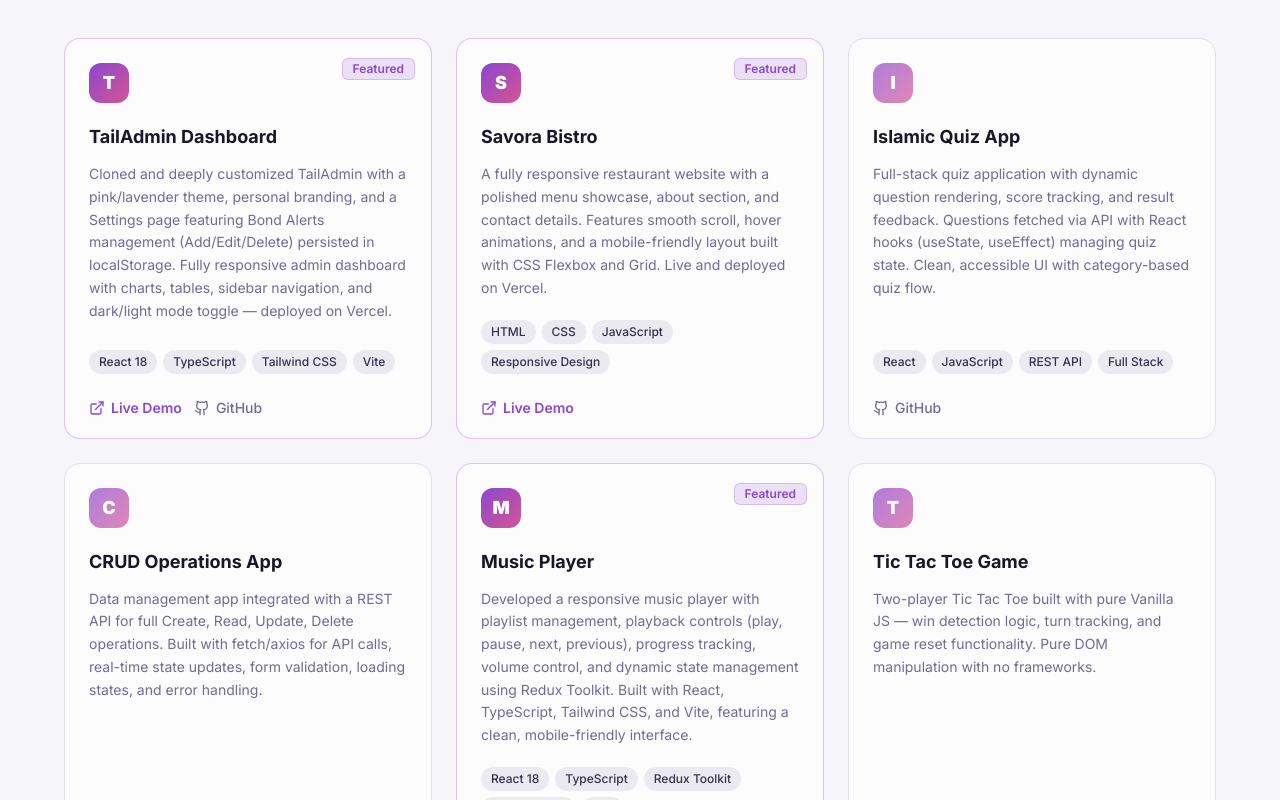
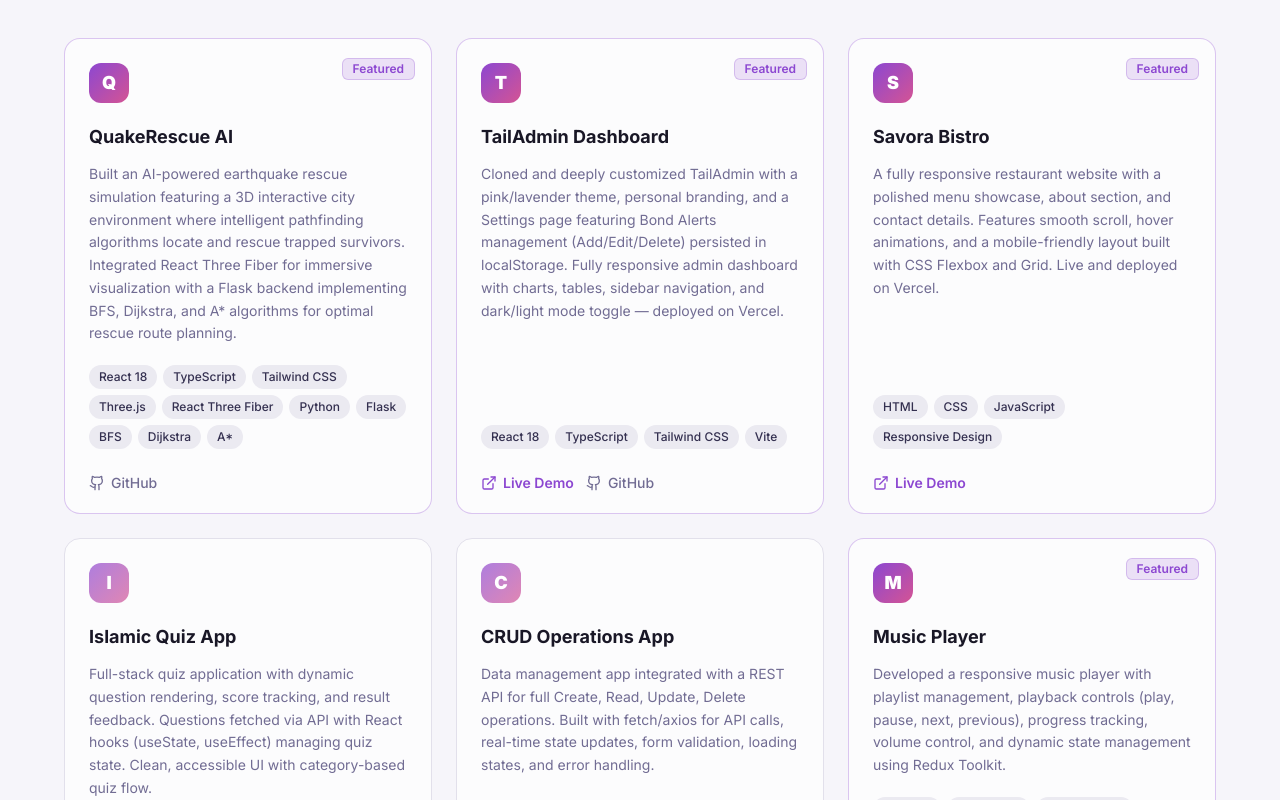
Before and after one commit to farheenayy33/Portfolio, a React (Vite) app: page / in a window 1280 px wide. Shown: the part 2740-3540 px from the top of the page. Built offline with nearby package versions, Linux system fonts and the light colour scheme.

Commit message:
project arangement

```diff
--- a/src/components/portfolio/Projects.tsx
+++ b/src/components/portfolio/Projects.tsx
@@ -4,6 +4,25 @@ import { ExternalLink, Github } from "lucide-react";
 import { Badge } from "@/components/ui/badge";
 
 const projects = [
+  {
+    title: "QuakeRescue AI",
+    description:
+      "Built an AI-powered earthquake rescue simulation featuring a 3D interactive city environment where intelligent pathfinding algorithms locate and rescue trapped survivors. Integrated React Three Fiber for immersive visualization with a Flask backend implementing BFS, Dijkstra, and A* algorithms for optimal rescue route planning.",
+    tags: [
+      "React 18",
+      "TypeScript",
+      "Tailwind CSS",
+      "Three.js",
+      "React Three Fiber",
+      "Python",
+      "Flask",
+      "BFS",
+      "Dijkstra",
+      "A*",
+    ],
+    repoUrl: "https://github.com/farheenayy33/QuakeRescue-AI",
+    featured: true,
+  },
   {
     title: "TailAdmin Dashboard",
     description:
@@ -43,7 +62,7 @@ const projects = [
   {
     title: "Music Player",
     description:
-      "Developed a responsive music player with playlist management, playback controls (play, pause, next, previous), progress tracking, volume control, and dynamic state management using Redux Toolkit. Built with React, TypeScript, Tailwind CSS, and Vite, featuring a clean, mobile-friendly interface.",
+      "Developed a responsive music player with playlist management, playback controls (play, pause, next, previous), progress tracking, volume control, and dynamic state management using Redux Toolkit.",
     tags: ["React 18", "TypeScript", "Redux Toolkit", "Tailwind CSS", "Vite"],
     liveUrl: "https://musicplayer2006.netlify.app/",
     repoUrl: "https://github.com/farheenayy33/CodeA1pha_Music_P1ayer",
```
